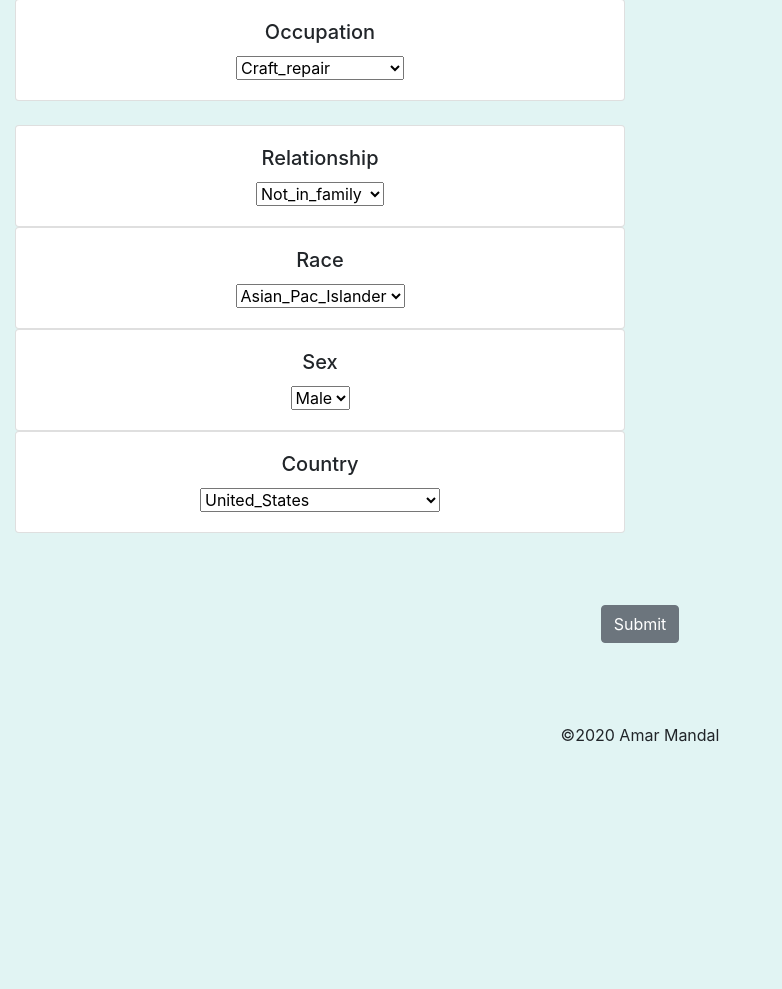
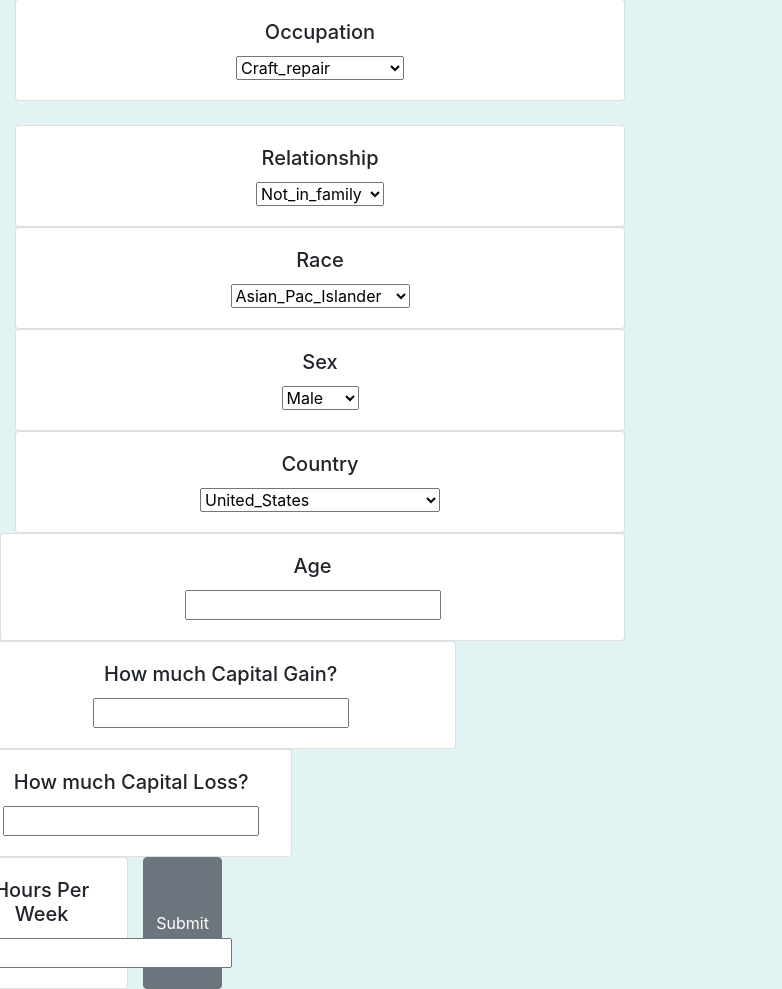
Before and after one commit to Rsoni94/SalaryPrediction, a Flask app: page / in a window 1280 px wide. Shown: the part 499-1488 px from the top of the page, without its empty margins (0-782 px from the left). Before the commit the page ends 1241 px from the top, so only its background shows below. Run offline with Flask 2, Linux system fonts and the light colour scheme; parts of the project's set-up code (start-up, migrations or seed data) failed here and were passed over; some libraries are stand-ins or nearby versions.

Commit message:
second update after removing all errors

```diff
--- a/app.py
+++ b/app.py
@@ -27,6 +27,7 @@ def predict():
             Self_emp_inc = 0
             Self_emp_not_inc = 0
             State_gov = 0
+            Without_pay = 0
 
         elif (workclass=='Never_worked'):
             Never_worked = 1
@@ -35,7 +36,7 @@ def predict():
             Self_emp_inc = 0
             Self_emp_not_inc = 0
             State_gov = 0
-
+            Without_pay = 0
 
         elif (workclass=='Private'):
             Private = 1
@@ -44,6 +45,7 @@ def predict():
             Self_emp_inc = 0
             Self_emp_not_inc = 0
             State_gov = 0
+            Without_pay = 0
 
         elif (workclass=='Self_emp_inc'):
             Self_emp_inc = 1
@@ -52,6 +54,7 @@ def predict():
             Local_gov = 0
             Self_emp_not_inc = 0
             State_gov = 0
+            Without_pay = 0
 
         elif (workclass=='Self_emp_not_inc'):
             Self_emp_not_inc = 1
@@ -60,6 +63,7 @@ def predict():
             Never_worked = 0
             Local_gov = 0
             State_gov = 0
+            Without_pay = 0
 
         elif (workclass=='State_gov'):
             State_gov = 1
@@ -68,6 +72,16 @@ def predict():
             Private = 0
             Never_worked = 0
             Local_gov = 0
+            Without_pay = 0
+
+        elif (workclass=='State_gov'):
+            Without_pay = 1
+            State_gov = 0
+            Self_emp_not_inc = 0
+            Self_emp_inc = 0
+            Private = 0
+            Never_worked = 0
+            Local_gov = 0
 
         else:
             Local_gov = 0
@@ -76,6 +90,7 @@ def predict():
             Self_emp_inc = 0
             Self_emp_not_inc = 0
             State_gov = 0
+            Without_pay = 0
 
         # Education
         education = request.form["education"]
@@ -85,6 +100,7 @@ def predict():
             Doctorate = 0
             Masters = 0
             school = 0
+            status_Married_AF_spouse = 0
 
         elif (education == 'College'):
             College = 1
@@ -92,6 +108,7 @@ def predict():
             Doctorate = 0
             Masters = 0
             school = 0
+            status_Married_AF_spouse = 0
 
         elif (education == 'Doctorate'):
             Doctorate = 1
@@ -99,6 +116,7 @@ def predict():
             Bachelors = 0
             Masters = 0
             school = 0
+            status_Married_AF_spouse = 0
 
         elif (education == 'Masters'):
             Masters = 1
@@ -106,6 +124,7 @@ def predict():
             College = 0
             Bachelors = 0
             school = 0
+            status_Married_AF_spouse = 0
 
         elif (education == 'school'):
             school = 1
@@ -113,6 +132,16 @@ def predict():
             Doctorate = 0
             College = 0
             Bachelors = 0
+            status_Married_AF_spouse = 0
+
+        elif (education == 'school'):
+            status_Married_AF_spouse = 1
+            school = 0
+            Masters = 0
+            Doctorate = 0
+            College = 0
+            Bachelors = 0
+
 
         else:
             Bachelors = 0
@@ -129,6 +158,7 @@ def predict():
             Married_spouse_absent = 0
             Never_married = 0
             Separated = 0
+            Widowed = 0
 
         elif (marital_status == 'Married_civ_spouse'):
             Married_civ_spouse = 1
@@ -136,6 +166,7 @@ def predict():
             Married_spouse_absent = 0
             Never_married = 0
             Separated = 0
+            Widowed = 0
 
         elif (marital_status == 'Married_spouse_absent'):
             Married_spouse_absent = 1
@@ -143,6 +174,7 @@ def predict():
             Married_AF_spouse = 0
             Never_married = 0
             Separated = 0
+            Widowed = 0
 
         elif (marital_status == 'Never_married'):
             Never_married = 1
@@ -150,6 +182,7 @@ def predict():
             Married_civ_spouse = 0
             Married_AF_spouse = 0
             Separated = 0
+            Widowed = 0
 
         elif (marital_status == 'Separated'):
             Separated = 1
@@ -157,13 +190,23 @@ def predict():
             Married_spouse_absent = 0
             Married_civ_spouse = 0
             Married_AF_spouse = 0
+            Widowed = 0
+
+        elif (marital_status == 'Widowed'):
+            Widowed = 1
+            Separated = 0
+            Never_married = 0
+            Married_spouse_absent = 0
+            Married_civ_spouse = 0
+            Married_AF_spouse = 0
 
         else:
+            Widowed = 0
+            Separated = 0
+            Never_married = 0
+            Married_spouse_absent = 0
+            Married_civ_spouse = 0
             Married_AF_spouse = 0
-            Married_civ_spouse = 0
-            Married_spouse_absent = 0
-            Never_married = 0
-            Separated = 0
 
         # occupation
         occupation = request.form["occupation"]
@@ -181,6 +224,7 @@ def predict():
             Sales = 0
             Tech_support = 0
             Transport_moving = 0
+            Armed_Forces = 0
 
         elif (occupation == 'Exec_managerial'):
             Exec_managerial = 1
@@ -196,7 +240,7 @@ def predict():
             Sales = 0
             Tech_support = 0
             Transport_moving = 0
-
+            Armed_Forces = 0
 
         elif (occupation == 'Farming_fishing'):
             Farming_fishing = 1
@@ -212,6 +256,7 @@ def predict():
             Sales = 0
             Tech_support = 0
             Transport_moving = 0
+            Armed_Forces = 0
 
         elif (occupation == 'Handlers_cleaners'):
             Handlers_cleaners = 1
@@ -227,6 +272,7 @@ def predict():
             Sales = 0
             Tech_support = 0
             Transport_moving = 0
+            Armed_Forces = 0
 
         elif (occupation == 'Machine_op_inspct'):
             Machine_op_inspct = 1
@@ -242,6 +288,7 @@ def predict():
             Sales = 0
             Tech_support = 0
             Transport_moving = 0
+            Armed_Forces = 0
 
         elif (occupation == 'Other_service'):
             Other_service = 1
@@ -257,6 +304,7 @@ def predict():
             Sales = 0
             Tech_support = 0
             Transport_moving = 0
+            Armed_Forces = 0
 
         elif (occupation == 'Others_occupation'):
             Others_occupation = 1
@@ -272,6 +320,7 @@ def predict():
             Sales = 0
             Tech_support = 0
             Transport_moving = 0
+            Armed_Forces = 0
 
         elif (occupation == 'Priv_house_serv'):
             Priv_house_serv = 1
@@ -287,6 +336,7 @@ def predict():
             Sales = 0
             Tech_support = 0
             Transport_moving = 0
+            Armed_Forces = 0
 
         elif (occupation == 'Prof_specialty'):
             Prof_specialty = 1
@@ -302,6 +352,7 @@ def predict():
             Sales = 0
             Tech_support = 0
             Transport_moving = 0
+            Armed_Forces = 0
 
         elif (occupation == 'Protective_serv'):
             Protective_serv = 1
@@ -317,6 +368,7 @@ def predict():
             Sales = 0
             Tech_support = 0
             Transport_moving = 0
+            Armed_Forces = 0
 
         elif (occupation == 'Sales'):
             Sales = 1
@@ -332,6 +384,7 @@ def predict():
             Craft_repair = 0
             Tech_support = 0
             Transport_moving = 0
+            Armed_Forces = 0
 
         elif (occupation == 'Tech_support'):
             Tech_support = 1
@@ -347,6 +400,7 @@ def predict():
             Exec_managerial = 0
             Craft_repair = 0
             Transport_moving = 0
+            Armed_Forces = 0
 
         elif (occupation == 'Transport_moving'):
             Transport_moving = 1
@@ -362,6 +416,23 @@ def predict():
             Farming_fishing = 0
             Exec_managerial = 0
             Craft_repair = 0
+            Armed_Forces = 0
+
+        elif (occupation == 'Armed_Forces'):
+            Armed_Forces = 1
+            Transport_moving = 0
+            Tech_support = 0
+            Sales = 0
+            Protective_serv = 0
+            Prof_specialty = 0
+            Priv_house_serv = 0
+            Others_occupation = 0
+            Other_service = 0
+            Machine_op_inspct = 0
+            Handlers_cleaners = 0
+            Farming_fishing = 0
+            Exec_managerial = 0
+            Craft_repair = 0
 
         else:
             Craft_repair = 0
@@ -377,6 +448,7 @@ def predict():
             Sales = 0
             Tech_support = 0
             Transport_moving = 0
+            Armed_Forces = 0
 
         # relationship
         relationship = request.form["relationship"]
@@ -422,6 +494,7 @@ def predict():
             Unmarried = 0
             Wife = 0
 
+
     # race
         race = request.form["race"]
         if (race == 'Asian_Pac_Islander'):
@@ -437,16 +510,16 @@ def predict():
             White = 0
 
         elif (race == 'Other'):
-            Black = 1
+            Other = 1
+            Black = 0
             Asian_Pac_Islander = 0
-            Other = 0
             White = 0
 
         elif (race == 'White'):
             White = 1
+            Other = 0
             Black = 0
             Asian_Pac_Islander = 0
-            Other = 0
 
         else:
             Asian_Pac_Islander = 0
@@ -506,8 +579,6 @@ def predict():
             Hungary = 0
             Holand_Netherlands = 0
 
-
-
         elif (country == 'Cuba'):
             Cuba = 1
             United_States = 0
@@ -2273,7 +2344,7 @@ def predict():
             Hungary = 0
             Holand_Netherlands = 0
 
-        age = int(request.form["age"])
+        age = request.form["age"]
 
         cg = request.form["capital_gain"]
 
@@ -2289,6 +2360,7 @@ def predict():
             Self_emp_inc,
             Self_emp_not_inc,
             State_gov,
+            Without_pay,
             Bachelors,
             College,
             Doctorate,
@@ -2299,6 +2371,7 @@ def predict():
             Married_spouse_absent,
             Never_married,
             Separated,
+            Widowed,
             Craft_repair,
             Exec_managerial,
             Farming_fishing,
@@ -2312,12 +2385,14 @@ def predict():
             Sales,
             Tech_support,
             Transport_moving,
+            Armed_Forces,
             Not_in_family,
             Other_relative,
             Own_child,
             Unmarried,
             Wife,
             Asian_Pac_Islander,
+            Black,
             Other,
             White,
             Male,
@@ -2368,15 +2443,16 @@ def predict():
             hpw
         ]])
 
-        output=round(prediction[0],2)
-
-        return render_template('home.html',prediction_text="Salary of an employee is Rs. {}".format(output))
+        if prediction == 1:
+            output = "Income is more than 50K"
+
+        elif prediction == 0:
+            output = "Income is less than 50K"
+
+        return render_template('home.html',prediction_text="Salary of an employee is {}".format(output))
 
 
     return render_template("home.html")
-
-
-
 
 if __name__ == "__main__":
     app.run(debug=True)
--- a/templates/home.html
+++ b/templates/home.html
@@ -51,6 +51,8 @@
                                 <option value="Self_emp_inc">Self_emp_inc</option>
                                 <option value="Self_emp_not_inc">Self_emp_not_inc</option>
                                 <option value="State_gov">State_gov</option>
+                                <option value="Federal_gov">Federal_gov</option>
+                                <option value="Without_pay">Federal_gov</option>
                             </select>
                         </div>
                     </div>
@@ -67,6 +69,7 @@
                                 <option value="Doctorate">Doctorate</option>
                                 <option value="Masters">Masters</option>
                                 <option value="school">school</option>
+                                <option value="Associate">Associate</option>
                             </select>
                         </div>
                     </div>
@@ -85,6 +88,8 @@
                                 <option value="Married_spouse_absent">Married_spouse_absent</option>
                                 <option value="Never_married">Never_married</option>
                                 <option value="Separated">Separated</option>
+                                <option value="Divorced">Divorced</option>
+                                <option value="Widowed">Widowed</option>
                             </select>
                         </div>
                     </div>
@@ -109,6 +114,8 @@
                                     <option value="Sales">Sales</option>
                                     <option value="Tech_support">Tech_support</option>
                                     <option value="Transport_moving">Transport_moving</option>
+                                    <option value="Adm-clerical">Adm-clerical</option>
+                                    <option value="Armed_Forces">Armed_Forces</option>
                                 </select>
                             </div>
                         </div>
@@ -126,6 +133,7 @@
                                     <option value="Own_child ">Own_child </option>
                                     <option value="Unmarried">Unmarried</option>
                                     <option value="Wife">Wife</option>
+                                    <option value="Husband">Husband</option>
                                 </select>
                             </div>
                         </div>
@@ -140,6 +148,7 @@
                                     <option value="Black">Black</option>
                                     <option value="Other">Other</option>
                                     <option value="White">Unmarried</option>
+                                    <option value="Amer_Indian_Eskimo">Amer_Indian_Eskimo</option>
                                 </select>
                             </div>
                         </div>
@@ -151,6 +160,7 @@
                                 <!-- sex -->
                                 <select name="sex" id="sex" required="required">
                                     <option value="Male">Male</option>
+                                    <option value="Female">Female</option>
                                 </select>
                             </div>
                         </div>
@@ -202,11 +212,52 @@
                                     <option value="Ireland">Ireland</option>
                                     <option value="Hungary">Hungary</option>
                                     <option value="Holand_Netherlands">Holand_Netherlands</option>
+                                    <option value="Cambodia">Cambodia</option>
                                 </select>
                             </div>
                         </div>
                     </div>
                 </div>
+                <div class="row">
+                    <div class="col-sm-6">
+                        <div class="card">
+                            <div class="card-body">
+                                <h5 class="card-title">Age</h5>
+                                <!-- Departure -->
+                                <input type="age" name="age" id="age" required="required">
+                            </div>
+                        </div>
+                    </div>
+                    <div class="row">
+                        <div class="col-sm-6">
+                            <div class="card">
+                                <div class="card-body">
+                                    <h5 class="card-title">How much Capital Gain?</h5>
+                                    <!-- Departure -->
+                                    <input type="capital_gain" name="capital_gain" id="capital_gain" required="required">
+                                </div>
+                            </div>
+                        </div>
+                        <div class="row">
+                            <div class="col-sm-6">
+                                <div class="card">
+                                    <div class="card-body">
+                                        <h5 class="card-title">How much Capital Loss?</h5>
+                                        <!-- Departure -->
+                                        <input type="capital_loss" name="capital_loss" id="capital_loss" required="required">
+                                    </div>
+                                </div>
+                            </div>
+                            <div class="row">
+                                <div class="col-sm-6">
+                                    <div class="card">
+                                        <div class="card-body">
+                                            <h5 class="card-title">Hours Per Week</h5>
+                                            <!-- Departure -->
+                                            <input type="hours_per_week" name="hours_per_week" id="hours_per_week" required="required">
+                                        </div>
+                                    </div>
+                                </div>
             <br>
             <br>
             <br>
@@ -220,7 +271,7 @@
 
         <br>
         <br>
-        <p>©2020 Amar Mandal</p>
+
 
     </div>
 
```
Also changed, not shown: 2 other files.
